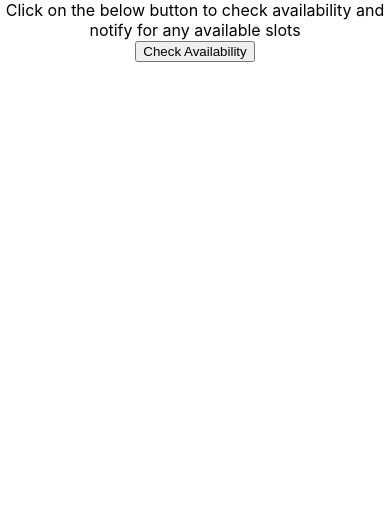
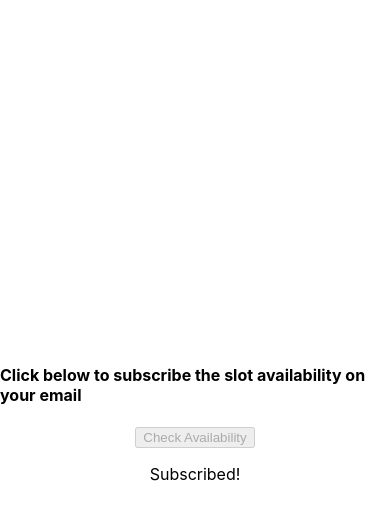
Before and after one commit to kadumuri1994/vaccine-notifier-app, a React (Create React App) app: page / in a window 390 px wide. Both pictures are taken after a click on the button "Check Availability". Shown: the top 520 px of the page. Built offline with nearby package versions, Linux system fonts and the light colour scheme.

Commit message:
improved responsiveness of the website

```diff
--- a/src/App.css
+++ b/src/App.css
@@ -1,38 +1,8 @@
 .App {
-  text-align: center;
-}
-
-.App-logo {
-  height: 40vmin;
-  pointer-events: none;
-}
-
-@media (prefers-reduced-motion: no-preference) {
-  .App-logo {
-    animation: App-logo-spin infinite 20s linear;
-  }
-}
-
-.App-header {
-  background-color: #282c34;
-  min-height: 100vh;
+  height: 100vh;
+  width: 100vw;
   display: flex;
   flex-direction: column;
+  justify-content: center;
   align-items: center;
-  justify-content: center;
-  font-size: calc(10px + 2vmin);
-  color: white;
 }
-
-.App-link {
-  color: #61dafb;
-}
-
-@keyframes App-logo-spin {
-  from {
-    transform: rotate(0deg);
-  }
-  to {
-    transform: rotate(360deg);
-  }
-}
--- a/src/App.js
+++ b/src/App.js
@@ -1,24 +1,38 @@
 import './App.css';
+import { useState } from 'react'
 import axios from 'axios'
 import moment from 'moment'
 import { send } from 'emailjs-com'
 import { DISTRICTS, SERVICE_ID, TEMPLATE_ID, USER_ID, POLL_TIME, AGE } from './constants'
 
 function App() {
+  const [isSubscribed, setIsSubscribed] = useState(false)
+
+  function checkAvailability() {
+    setIsSubscribed(true)
+    setInterval(() => {
+      let today = moment()
+      let date = today.format('DD-MM-YYYY')
+      getSlotsForDate(date);
+    }, POLL_TIME * 60 * 1000)
+  }
+
   return (
     <div className="App">
-      <div>Click on the below button to check availability and notify for any available slots</div>
-      <button onClick={checkAvailability}>Check Availability</button>
+      <div>
+        <h4>
+          Click below to subscribe the slot availability on your email
+        </h4>
+      </div>
+      <div>
+        <button onClick={checkAvailability} disabled={isSubscribed}>Check Availability</button>
+      </div>
+      <div>
+        {isSubscribed && <p>Subscribed!</p>}
+      </div>
+
     </div>
   );
-}
-
-function checkAvailability() {
-  setInterval(() => {
-    let today = moment()
-    let date = today.format('DD-MM-YYYY')
-    getSlotsForDate(date);
-  }, POLL_TIME * 60 * 1000)
 }
 
 function getSlotsForDate(date) {
@@ -50,17 +64,17 @@ function getSlotsForDate(date) {
           }
         }
         if (validSlots.length > 0) {
-          notifyMe(validSlots);
+          notifyMe(validSlots)
         }
       })
       .catch(function (error) {
         console.log(error);
-      });
+      })
   })
 }
 
 function notifyMe(validSlots) {
-  let slotDetails = JSON.stringify(validSlots, null, '\t');
+  let slotDetails = JSON.stringify(validSlots, null, '\t')
   send(
     SERVICE_ID,
     TEMPLATE_ID,
@@ -71,11 +85,11 @@ function notifyMe(validSlots) {
     USER_ID
   )
     .then((response) => {
-      console.log('SUCCESS!', response.status, response.text);
+      console.log('SUCCESS!', response.status, response.text)
     })
     .catch((err) => {
-      console.log('FAILED...', err);
-    });
-};
+      console.log('FAILED...', err)
+    })
+}
 
 export default App;
```
